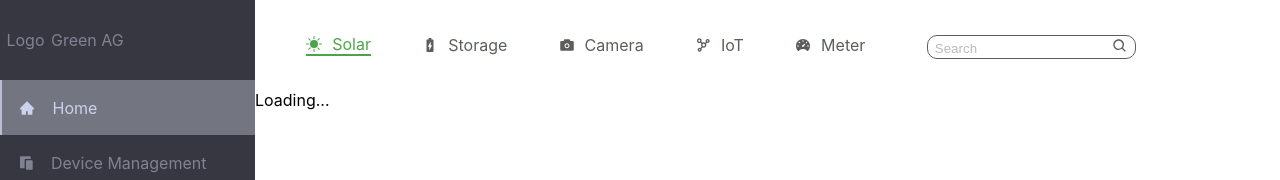
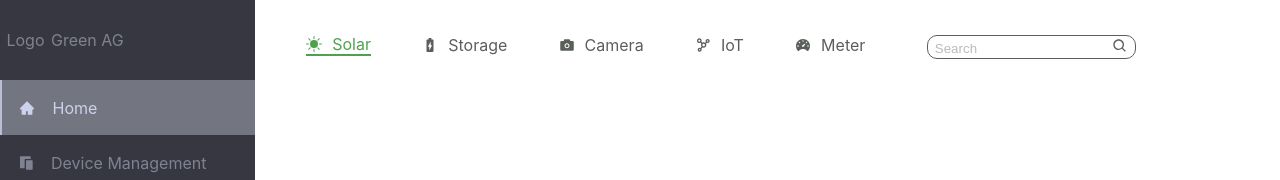
Before and after one commit to vhcent/Green-Ag-Cloud, a React (Create React App) app: page / in a window 1280 px wide. Shown: the top 180 px of the page. Built offline with nearby package versions, Linux system fonts and the light colour scheme; no server answers.

Commit message:
Update Weather.jsx

```diff
--- a/src/components/weather/Weather.jsx
+++ b/src/components/weather/Weather.jsx
@@ -35,7 +35,7 @@ export default function Weather() {
         fetchWeatherData();
     }, [cityName]);
 
-    return (isLoading ? <div>Loading...</div> :
+    return (isLoading ? <></> :
         <div className="weather-card">
             <div className="weather-header">
                 <div id="weatherTitle">{data.name}</div>
```
